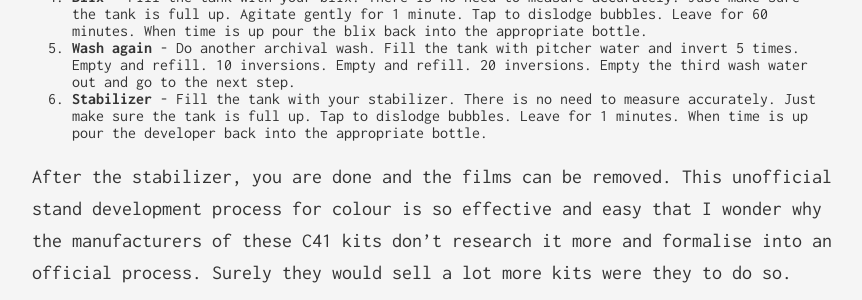
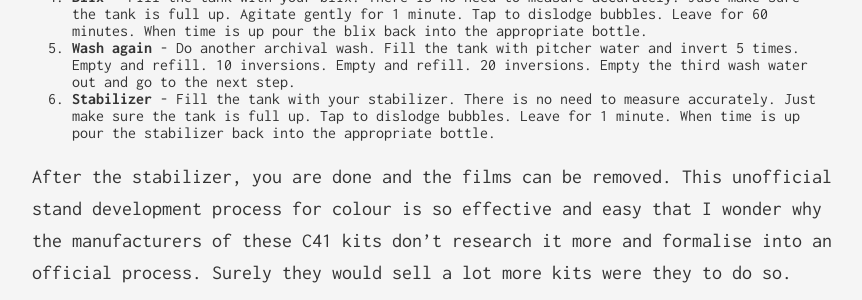
Before and after one commit to the-james-burton/the-james-burton.github.io, a Jekyll site: the page built from _posts/2017-08-09-aftdiw-developing-the-film.md, in a window 1280 px wide and 900 px high, scrolled down 2699 px. Shown: the part 170-470 px from the top of the window, without its empty margins (208-1070 px from the left). Built offline with Jekyll 4.4.1, drawn with Linux system fonts in a browser that asks for light colours.

Commit message:
minor corrections

```diff
--- a/_includes/aftdiw/9-developing-the-film.md
+++ b/_includes/aftdiw/9-developing-the-film.md
@@ -37,7 +37,7 @@ Before starting this process is is important that your chemistry is at the same
 0. **Wash** - You will do a three stage wash known as the 'Ilford Archival Wash'. Fill the tank with pitcher water and invert 5 times. Empty and refill. 10 inversions. Empty and refill. 20 inversions. Empty the third wash water out and go to the next step.
 0. **Blix** - Fill the tank with your blix. There is no need to measure accurately. Just make sure the tank is full up. Agitate gently for 1 minute. Tap to dislodge bubbles. Leave for 60 minutes. When time is up pour the blix back into the appropriate bottle.
 0. **Wash again** - Do another archival wash. Fill the tank with pitcher water and invert 5 times. Empty and refill. 10 inversions. Empty and refill. 20 inversions. Empty the third wash water out and go to the next step.
-0. **Stabilizer** - Fill the tank with your stabilizer. There is no need to measure accurately. Just make sure the tank is full up. Tap to dislodge bubbles. Leave for 1 minutes. When time is up pour the developer back into the appropriate bottle.
+0. **Stabilizer** - Fill the tank with your stabilizer. There is no need to measure accurately. Just make sure the tank is full up. Tap to dislodge bubbles. Leave for 1 minute. When time is up pour the stabilizer back into the appropriate bottle.
 
 After the stabilizer, you are done and the films can be removed. This unofficial stand development process for colour is so effective and easy that I wonder why the manufacturers of these C41 kits don't research it more and formalise into an official process. Surely they would sell a lot more kits were they to do so.
 
```
